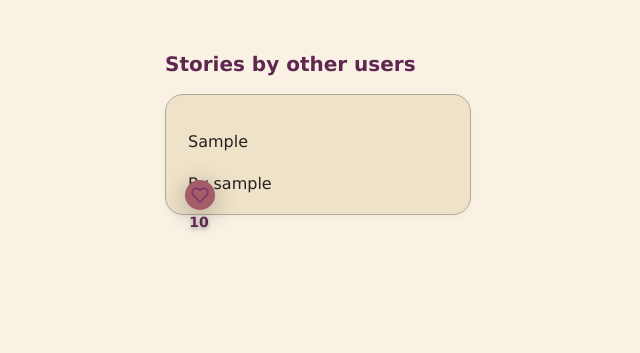
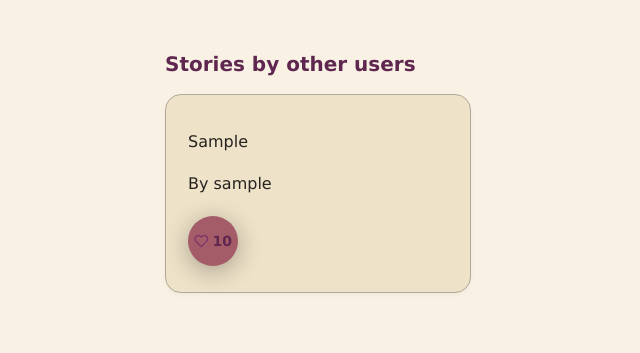
Before and after one commit to megdugan/CritterCave, a Flask app: template templates/critter.html in a window 1280 px wide. Shown: the part 519-872 px from the top of the page, without its empty margins (0-640 px from the left). Before the commit the page ends 750 px from the top, so only its background shows below. Run offline with Flask 3, Linux system fonts and the light colour scheme; the template is opened without the code that fills it: most values are stand-ins (such as "Sample title", 1, 10 or a date in 2020).

Commit message:
like buttons fixed

```diff
--- a/static/style.css
+++ b/static/style.css
@@ -680,33 +680,69 @@ form > p > input[type="submit"]:hover {
     }
 }
 
+/* ======================================================
+   Like button for STORIES (on critter page)
+====================================================== */
+
 .like-btn-story {
-    position: relative;
-    display: inline-block;  /* Push it down */
-    z-index: 10;
-    bottom: 35px;
-
-
+    gap: 8px;
+    margin-top: 12px;
+    padding: 8px 0;
 }
 
-.like-count-display-story{
-    position: absolute;
-    bottom: -20px;
-    left: 14px;
-    transform: translateX(-50%);
+.like-btn-story .like-btn {
+    position: relative;
+    width: 50px;
+    height: 50px;
+    border-radius: 50%;
+    border: none;
+    cursor: pointer;
+    display: flex;
+    transition: all 0.3s ease;
+    background: #A45C68;
+    box-shadow: 0 5px 25px rgba(0, 0, 0, 0.3);
+    margin: 0;
+}
+
+.like-btn-story .like-btn:hover {
+    background: #5F274F;
+}
+
+.like-btn-story .like-btn.liked {
+    background: linear-gradient(135deg, #5F274F 0%, #A45C68 100%);
+    box-shadow: 0 6px 20px rgba(164, 92, 104, 0.5);
+    transform: scale(1.1);
+    animation: bounce 0.6s ease-out;
+}
+
+.like-btn-story .like-btn svg {
+    width: 28px;
+    height: 28px;
+    fill: none;
+    stroke: #7B346A;
+    stroke-width: 2;
+    transition: all 0.3s ease;
+}
+
+.like-btn-story .like-btn:hover svg {
+    stroke: #d1d5db;
+}
+
+.like-btn-story .like-btn.liked svg {
+    fill: white;
+    stroke: white;
+    transform: scale(1.1);
+}
+
+.like-count-display-story {
     color: #5F274F;
     font-weight: 600;
     font-size: 14px;
     white-space: nowrap;
-    text-shadow: 0 2px 4px rgba(0, 0, 0, 0.3);
-    display: block ;
-    visibility: visible ;
+    display: inline-block;
+    margin-left: 4px;
 }
 
-.like-count-story {
-    font-weight: 700;
-    color: inherit; /* Inherits color from parent .like-count-display */
-}
 
 /* ======================================================
    Profile Page and Critter Styling
@@ -973,6 +1009,7 @@ body, html {
     display: grid;
     gap: 16px;
     grid-template-columns: repeat(auto-fill, minmax(240px, 1fr));
+    align-items: start;
 }
 
 /* Card styling reused + enhanced */
@@ -983,6 +1020,7 @@ body, html {
     border: 1px solid var(--border-subtle);
     box-shadow: 0 2px 5px rgba(0,0,0,0.04);
     transition: transform 0.15s ease, box-shadow 0.15s ease;
+    align-items: start;
 }
 
 .story-card-link {
--- a/templates/critter.html
+++ b/templates/critter.html
@@ -60,9 +60,10 @@
             {% if stories %}
                 <div class="story-card-grid">
                     {% for story in stories %}
-                    <div >
                         {% if story.uid == user.uid %}
-                        <a href="{{ url_for('story_page', sid=story.sid, cid=critter_info.cid) }}" class="story-card pastel-box story-card-link">
+                        <div class="story-card pastel-box">
+                            <a href="{{ url_for('story_page', sid=story.sid, cid=critter_info.cid) }}"
+                            class="story-card-link">
                             <p>{{ story.critter_story }}</p>
                             </a>
 
@@ -81,15 +82,12 @@
                                     <span class="like-count-story">{{ story.story_likes }}</span>
                                     </div>
                                 </button>
-
-
+                            </div>
                         </div>
                         {% endif %}
-
-
-                    </div>
                     {% endfor %}
                     </div>
+
             {% else %}
                 <p class="empty-text">No stories written by this author.</p>
             {% endif %}
@@ -103,9 +101,10 @@
             {% if stories %}
                 <div class="story-card-grid">
                     {% for story in stories %}
-                    <div>
                         {% if story.uid != user.uid %}
-                        <a href="{{ url_for('story_page', sid=story.sid, cid=critter_info.cid) }}" class="story-card pastel-box story-card-link">
+                        <div class="story-card pastel-box">
+                            <a href="{{ url_for('story_page', sid=story.sid, cid=critter_info.cid) }}"
+                            class="story-card-link">
                                 <p>{{ story.critter_story }}</p>
                                 <span class="story-author-tag">By {{ story.username }}</span>
                             </a>
@@ -125,11 +124,10 @@
                                     <span class="like-count-story">{{ story.story_likes }}</span>
                                     </div>
                                 </button>
-
+                            </div>
 
                         </div>
                         {% endif %}
-                    </div>
                     {% endfor %}
                 </div>
             {% else %}
```
Lines whose indentation alone changed are shown as unchanged.
